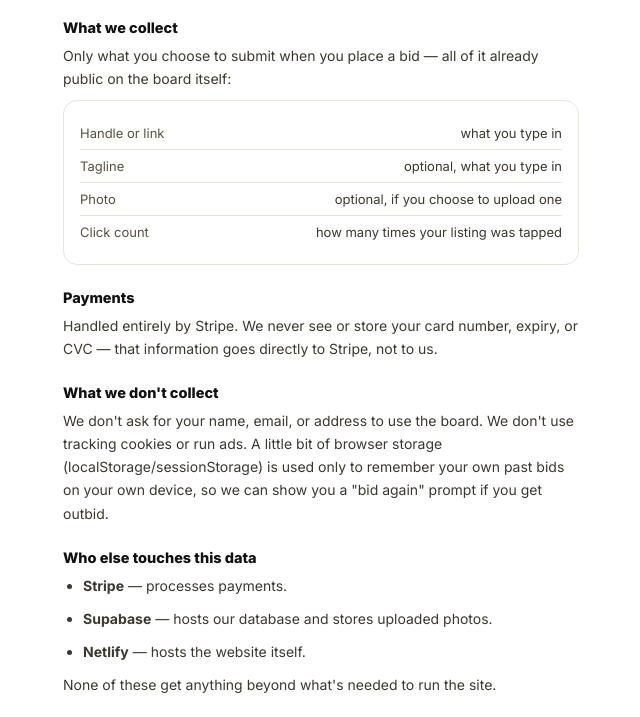
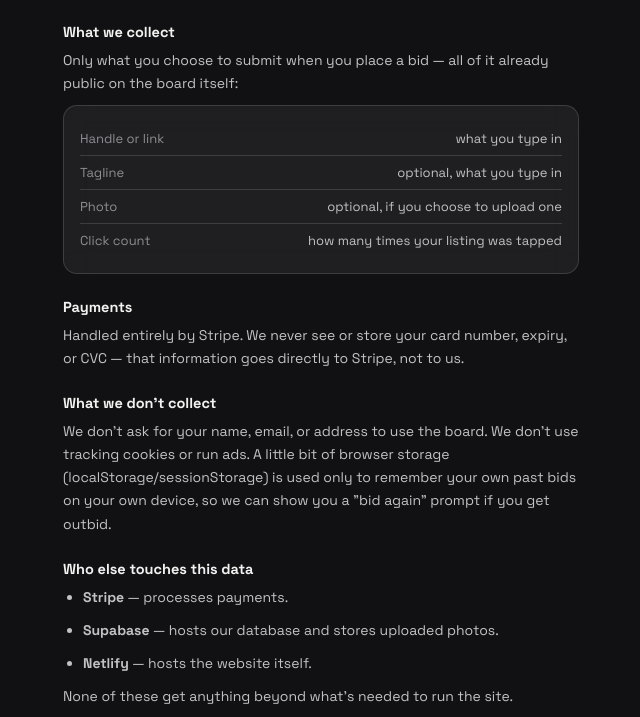
Before and after one commit to escalatewithgod-bot/highspot-site, a website: page public/privacy.html in a window 1280 px wide. Shown: the part 120-837 px from the top of the page, without its empty margins (319-959 px from the left). Drawn offline with nearby package versions, Linux system fonts and the light colour scheme.

Commit message:
Update privacy.html

```diff
--- a/public/privacy.html
+++ b/public/privacy.html
@@ -1,34 +1,46 @@
 <!DOCTYPE html>
-<html lang="en" style="color-scheme: light only;">
+<html lang="en" style="color-scheme: dark only;">
 <head>
 <meta charset="UTF-8">
 <meta name="viewport" content="width=device-width, initial-scale=1.0, maximum-scale=1.0, user-scalable=no">
-<meta name="color-scheme" content="light only">
+<meta name="color-scheme" content="dark only">
 <title>Privacy Policy — HighSpot</title>
-<link href="https://fonts.googleapis.com/css2?family=Inter:wght@400;500;600;700;800&family=Space+Mono:wght@400;700&display=swap" rel="stylesheet">
+<link href="https://fonts.googleapis.com/css2?family=Space+Grotesk:wght@400;500;600;700&family=Space+Mono:wght@400;700&display=swap" rel="stylesheet">
 <style>
   :root{
-    color-scheme: light only;
-    --bg:#fff; --ink:#111; --muted:#57503f; --line:#e8e4dc; --orange:#ff5a36;
+    color-scheme: dark only;
+    --bg:#111114; --ink:#f2f2f0; --muted:#c2c2c6; --muted2:#8d8d93; --line:rgba(255,255,255,0.14); --orange:#ff5a36;
+    --glass:rgba(255,255,255,0.06);
   }
   *{box-sizing:border-box;}
-  html{color-scheme:light only;background:#fff;}
-  body{margin:0;background:#fff !important;color:var(--ink);font-family:'Inter',sans-serif;padding-bottom:60px;}
-  @media (prefers-color-scheme: dark){ html, body{ background:#fff !important; color:#111 !important; } }
-  .wrap{max-width:560px;margin:0 auto;padding:0 22px;}
+  html{color-scheme:dark only;background:#111114;}
+  body{
+    margin:0;color:var(--ink);font-family:'Space Grotesk',sans-serif;padding-bottom:60px;
+    background:
+      radial-gradient(circle at 15% 8%, rgba(255,90,54,0.12) 0%, transparent 45%),
+      radial-gradient(circle at 85% 75%, rgba(80,130,255,0.07) 0%, transparent 50%),
+      linear-gradient(180deg, #131316 0%, #0f0f12 100%);
+    background-attachment:fixed;
+    animation:pageFadeIn .45s ease;
+  }
+  @keyframes pageFadeIn{ from{ opacity:0; } to{ opacity:1; } }
+  body.page-leaving{ opacity:0; transition:opacity .22s ease; }
+  @media (prefers-reduced-motion: reduce){ body{ animation:none; } body.page-leaving{ transition:none; opacity:1; } }
+  @media (prefers-color-scheme: light){ html, body{ background:#111114 !important; color:#f2f2f0 !important; } }
+  .wrap{max-width:560px;margin:0 auto;padding:0 22px;position:relative;z-index:1;}
   .back{display:inline-flex;align-items:center;gap:6px;font-size:13px;font-weight:600;color:var(--muted);text-decoration:none;padding:22px 0 6px;}
-  h1{font-size:26px;font-weight:800;letter-spacing:-0.01em;margin:14px 0 4px;}
-  .updated{color:#847c6c;font-size:12px;margin:0 0 26px;font-family:'Space Mono',monospace;}
-  h2{font-size:14.5px;font-weight:800;margin:24px 0 8px;}
-  p, li{color:#3d382e;font-size:14px;line-height:1.65;margin:0 0 10px;}
+  h1{font-size:26px;font-weight:700;letter-spacing:-0.01em;margin:14px 0 4px;}
+  .updated{color:var(--muted2);font-size:12px;margin:0 0 26px;font-family:'Space Mono',monospace;}
+  h2{font-size:14.5px;font-weight:700;margin:24px 0 8px;color:var(--ink);}
+  p, li{color:var(--muted);font-size:14px;line-height:1.65;margin:0 0 10px;}
   ul{padding-left:20px;margin:0 0 10px;}
   a{color:var(--orange);}
-  .card{border:1.5px solid var(--line);border-radius:14px;padding:16px;margin:10px 0 4px;}
+  .card{border:1px solid var(--line);border-radius:14px;padding:16px;margin:10px 0 4px;background:var(--glass);backdrop-filter:blur(14px);-webkit-backdrop-filter:blur(14px);}
   .row{display:flex;justify-content:space-between;gap:14px;padding:8px 0;border-bottom:1px solid var(--line);font-size:13px;}
   .row:last-child{border-bottom:none;}
-  .row .k{color:var(--muted);flex-shrink:0;}
-  .row .v{text-align:right;color:#3d382e;}
-  .foot{text-align:center;font-size:11px;color:#9a958c;margin-top:40px;font-family:'Space Mono',monospace;}
+  .row .k{color:var(--muted2);flex-shrink:0;}
+  .row .v{text-align:right;color:var(--muted);}
+  .foot{text-align:center;font-size:11px;color:var(--muted2);margin-top:40px;font-family:'Space Mono',monospace;}
 </style>
 </head>
 <body>
@@ -68,5 +80,16 @@
 
   <div class="foot">HighSpot · an independent experiment</div>
 </div>
+<script>
+document.addEventListener('click', (e)=>{
+  const link = e.target.closest('a[href^="/"]');
+  if(!link) return;
+  const href = link.getAttribute('href');
+  if(!href || href.startsWith('//') || link.target === '_blank') return;
+  e.preventDefault();
+  document.body.classList.add('page-leaving');
+  setTimeout(()=>{ window.location.href = href; }, 200);
+});
+</script>
 </body>
 </html>
```
